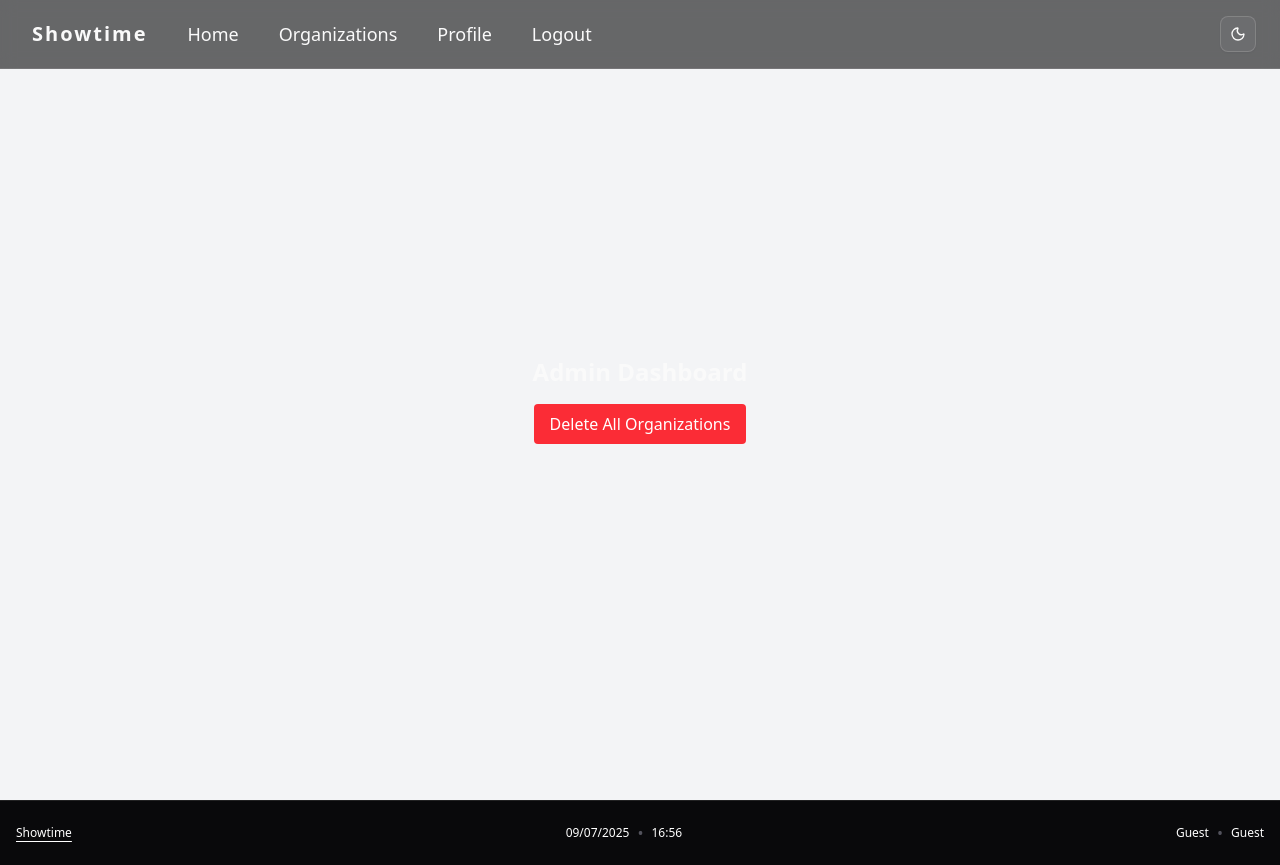
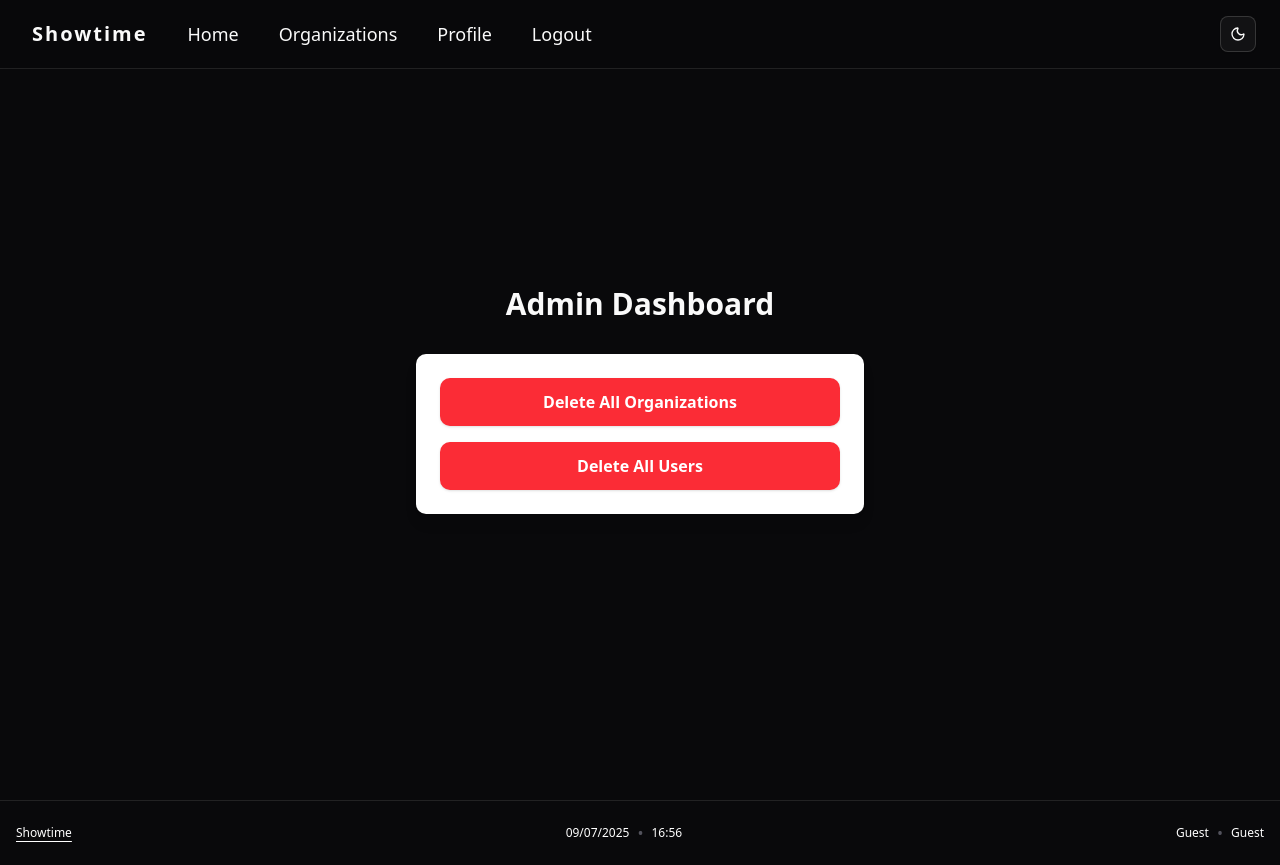
Before and after one commit to blinkelys-productions/showtime-web, a React (Vite) app: page /admin/dashboard in a window 1280 px wide. Built offline with nearby package versions, Linux system fonts and the light colour scheme.

Commit message:
Feat: delete users btn

```diff
--- a/src/pages/admin/dashboard.tsx
+++ b/src/pages/admin/dashboard.tsx
@@ -14,21 +14,42 @@ function AdminDashboard() {
         }
     };
 
+    const handleDeleteUsers = async () => {
+        try {
+            await axios.delete(`${apiBase}/admin/users`);
+            setMessage("Users deleted successfully");
+        } catch (error) {
+            setMessage("Error deleting users");
+        }
+    };
+
     return (
-        <div className="p-4 flex flex-col items-center justify-center min-h-screen bg-gray-100">
-            <h1 className="text-2xl font-bold mb-4">Admin Dashboard</h1>
-            <div className="space-y-4">
+        <div className="min-h-screen flex items-center justify-center">
+            <div className="container mx-auto px-4 py-8">
+                <h1 className="text-3xl font-bold text-gray-white text-center mb-8">Admin Dashboard</h1>
+                <div className="max-w-md mx-auto bg-white rounded-lg shadow-lg p-6">
+                    <div className="space-y-6">
+                        <div className="flex flex-col gap-4">
                             <button
                                 onClick={handleDeleteOrganizations}
-                    className="bg-red-500 hover:bg-red-600 text-white px-4 py-2 rounded"
+                                className="bg-red-500 hover:bg-red-600 text-white px-6 py-3 rounded-lg font-semibold transition-colors duration-200 shadow-sm hover:shadow-md"
                             >
                                 Delete All Organizations
                             </button>
+                            <button
+                                onClick={handleDeleteUsers}
+                                className="bg-red-500 hover:bg-red-600 text-white px-6 py-3 rounded-lg font-semibold transition-colors duration-200 shadow-sm hover:shadow-md"
+                            >
+                                Delete All Users
+                            </button>
+                        </div>
                         {message && (
-                    <p className={message.includes("Error") ? "text-red-500" : "text-green-500"}>
+                            <div className={`p-4 rounded-lg ${message.includes("Error") ? "bg-red-100 text-red-700" : "bg-green-100 text-green-700"}`}>
                                 {message}
-                    </p>
+                            </div>
                         )}
+                    </div>
+                </div>
             </div>
         </div>
     );
```
Lines whose indentation alone changed are shown as unchanged.
